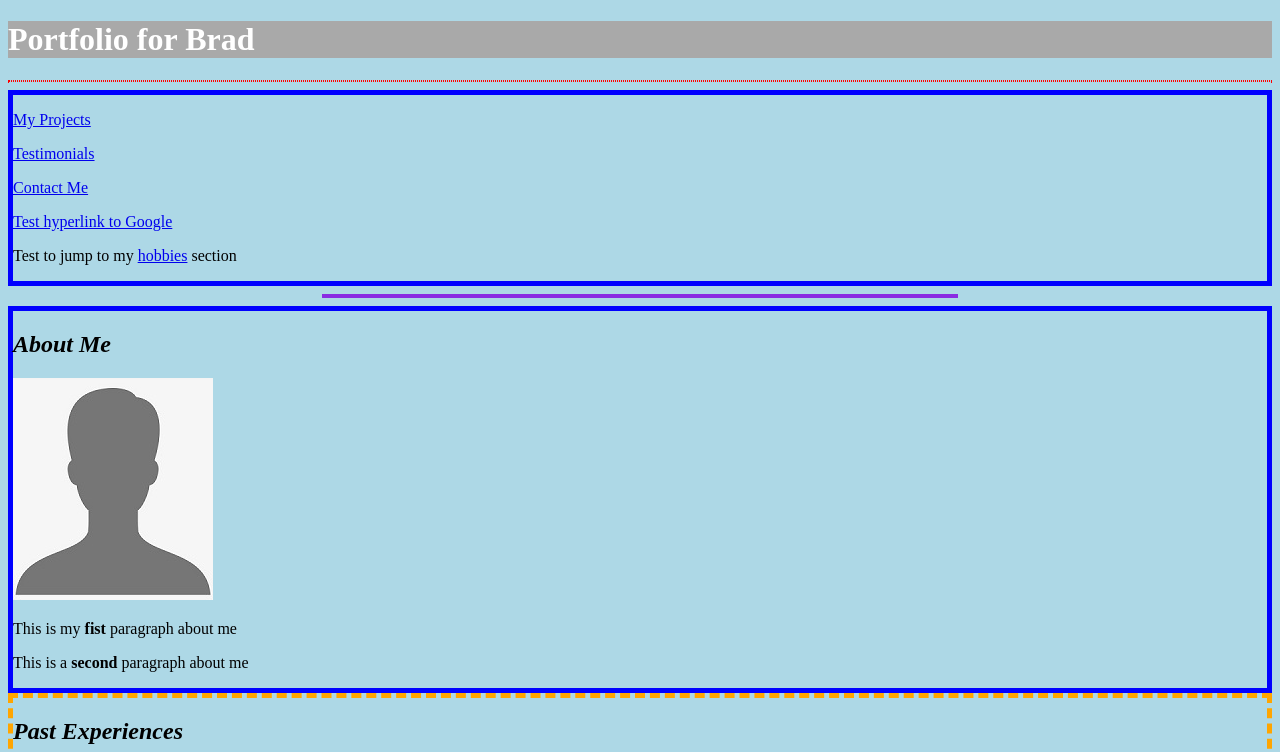
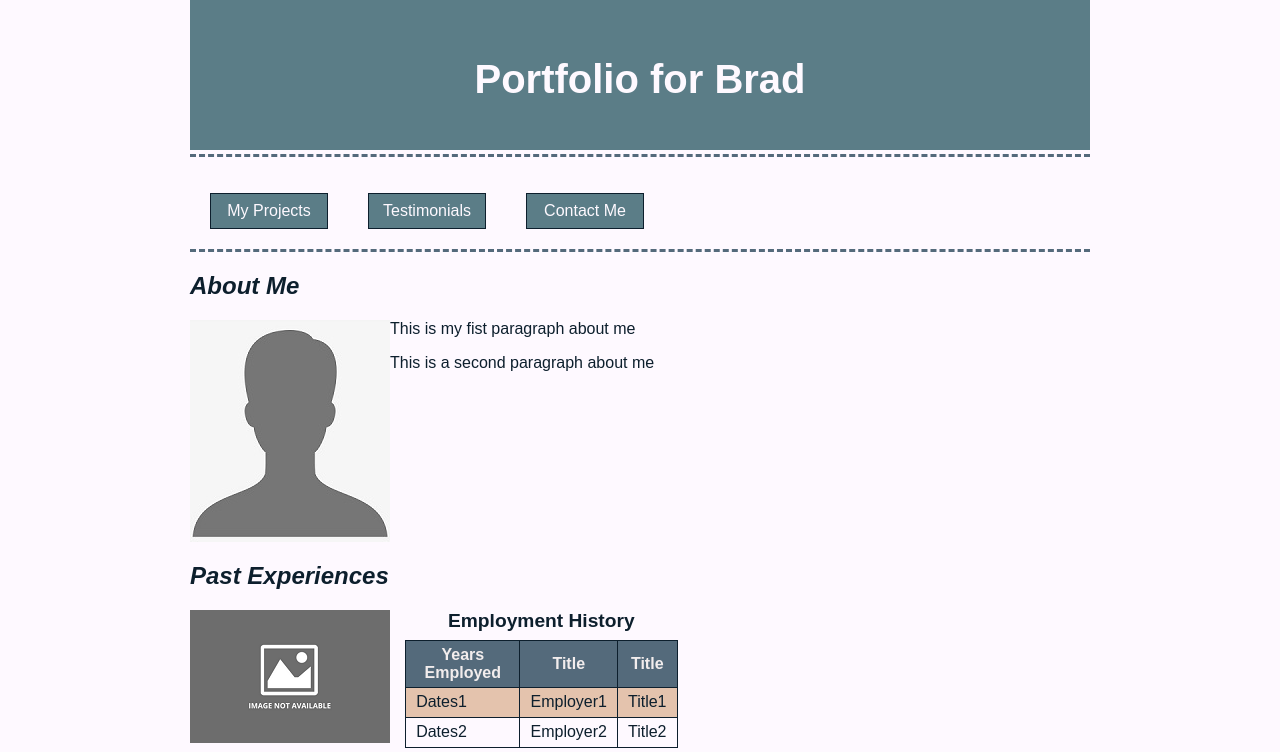
Before and after one commit to pedersenbrad/firsttest, a plain HTML site: page portfolio/index.html in a window 1280 px wide. Shown: the top 752 px of the page. Drawn offline with Linux system fonts and the light colour scheme.

Commit message:
added css

```diff
--- a/portfolio/index.html
+++ b/portfolio/index.html
@@ -10,53 +10,75 @@
 <main>
 
 <header>
-  <link href="teststyles.css" rel="stylesheet" type="text/css" />
+  <link href="styles/main.css" rel="stylesheet" type="text/css" />
   <style>
-    h1 {
-      background-color: darkgrey;
+    caption {
+      font-weight: bold;
+      font-size: 1.2em;
+      margin-bottom: 8px;
+    }
+    table, th, td {
+      border: 1px solid #0d1f2d;
+      border-collapse: collapse;
+      padding: 5px 10px;
+    }
+    table {
+      width: 90%;
+      margin: auto;
+    }
+    tr {
+      height: 30px
+    }
+    th {
+      background-color: #546a7b;
+      color: #f2eded;
+    }
+    tr:nth-child(odd) {
+      background-color: #e4c3ad;
     }
   </style>
+  <title>brads portfolio</title>
 
   <head>
-    <title>brads portfolio</title>
+    <h1> Portfolio for Brad</h1>
   </head>
 </header>
 
 <body>
 
-<h1> Portfolio for Brad</h1>
-<hr style="border: thin dotted red;" />
-
-<nav class="border"><!--navigation links-->
+<nav><!--navigation links-->
   <p><a href="projects.html">My Projects</a></p>
   <p><a href="testimonials.html">Testimonials</a></p>
   <p><a href="contact.html">Contact Me</a></p>
-  <p><a href="https://www.google.com" target="_blank">Test hyperlink to Google</a></p>
-  <p>Test to jump to my <a href="#hobbies">hobbies</a> section</p>
+  <!--<p><a href="https://www.google.com" target="_blank">Test hyperlink to Google</a></p>-->
+  <div class="clear-float"></div>
 </nav>
-
-<hr style="width: 50%; border: 2px solid blueviolet;" />
 
 <section>
 
-<article id="about-me" class="border">
+<article id="about-me">
   <h2><em>About Me</em></h2>
   <img src="images/profile-image.png" alt="generic profile image" />
-    <p>This is my <strong>fist</strong> paragraph about me</p>
-    <p>This is a <strong>second</strong> paragraph about me</p>
+    <p>This is my fist paragraph about me</p>
+    <p>This is a second paragraph about me</p>
+    <div class="clear-float"></div>
 </article>
 
 <article id="past">
   <h2><em>Past Experiences</em></h2>
   <img src="images/no image.png" alt="generic no image" />
 
+<div class="right-content">
 <table>
   <caption>Employment History</caption>
+  <thead>
   <tr>
     <th>Years Employed</th>
     <th>Title</th>
     <th>Title</th>
   </tr>
+</thead>
+<tbody>
   <tr>
     <td>Dates1</td>
     <td>Employer1</td>
@@ -67,12 +89,16 @@
     <td>Employer2</td>
     <td>Title2</td>
   </tr>
+</tbody>
 </table>
+</div>
+<div class="clear-float"></div>
 </article>
 
 <article id="hobbies">
   <h2><em>Hobbies</em></h2>
   <img src="images/no image.png" alt="generic no image" />
+  <div class="right-content">
   <ul>
     <li>Authors</li>
     <ol>
@@ -101,12 +127,13 @@
       <li>Scootering</li>
     </ul>
   </ul>
+</div>
+  <div class="clear-float"></div>
 </article>
 
 </section>
 
 <footer>
-  <hr />
     <p>&copy; 2020 Brad. All rights reserved.</p>
 </footer>
 
--- /dev/null
+++ b/portfolio/styles/main.css
@@ -0,0 +1,71 @@
+/* Creator: Your Name
+Date created: Today's date
+Date last modified: */
+
+body {
+  background-color: #fef9ff;
+  font-family: arial, helvetica, sans-serif;
+  color: #0d1f2d;
+  max-width: 900px;
+  margin: 0 auto;
+}
+
+header, footer {
+  background-color: #5b7d87;
+  color: #fef9ff;
+  height: 100px;
+  text-align: center;
+  padding: 30px 10px 20px 10px;
+}
+
+h1 {
+  font-size: 2.5em;
+}
+
+nav {
+  border-top: 3px dashed #546a7b;
+  border-bottom: 3px dashed #546a7b;
+  margin-top: 4px;
+}
+
+.clear-float {
+    clear:both;
+}
+
+article img {
+  float:left;
+}
+
+.right-content {
+  float:left;
+}
+
+article {
+  margin-bottom: 16px;
+}
+
+nav a {
+  background-color: #5b7d87;
+  color: #fef9ff;
+  padding: 8px;
+  border: thin solid #0d1f2d;
+  text-decoration: none;
+  text-align: center;
+  display: block;
+  margin: 20px;
+  width: 100px;
+  float: left;
+}
+
+nav a:hover {
+    background-color: #fef9ff;
+    color: #5b7d87;
+}
+
+nav a:active {
+    font-weight: bold;
+}
+
+nav a:visited {
+    color: #e4c3ad;
+}
--- a/portfolio/teststyles.css
+++ /dev/null
@@ -1,16 +0,0 @@
-body {
-  background-color: lightblue;
-}
-
-h1, footer {
-  background-color: darkgreen;
-  color: white;
-}
-
-.border {
-  border: thick solid blue;
-}
-
-#past {
-  border: thick dashed orange;
-}
```
Also changed, not shown: portfolio/contact.html (+63 -6 lines), portfolio/projects.html (+9 -5 lines), portfolio/testimonials.html (+9 -5 lines).
